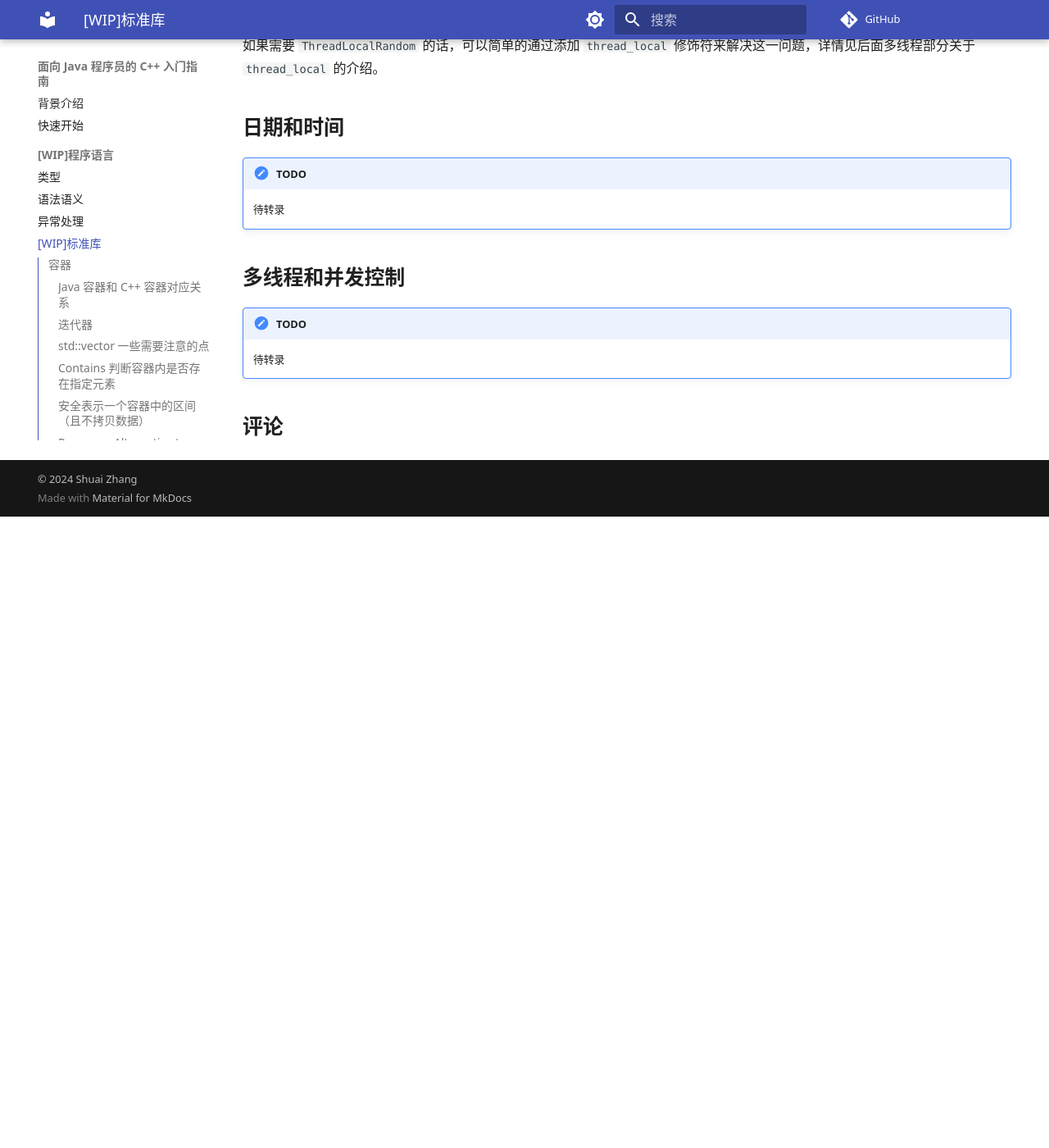
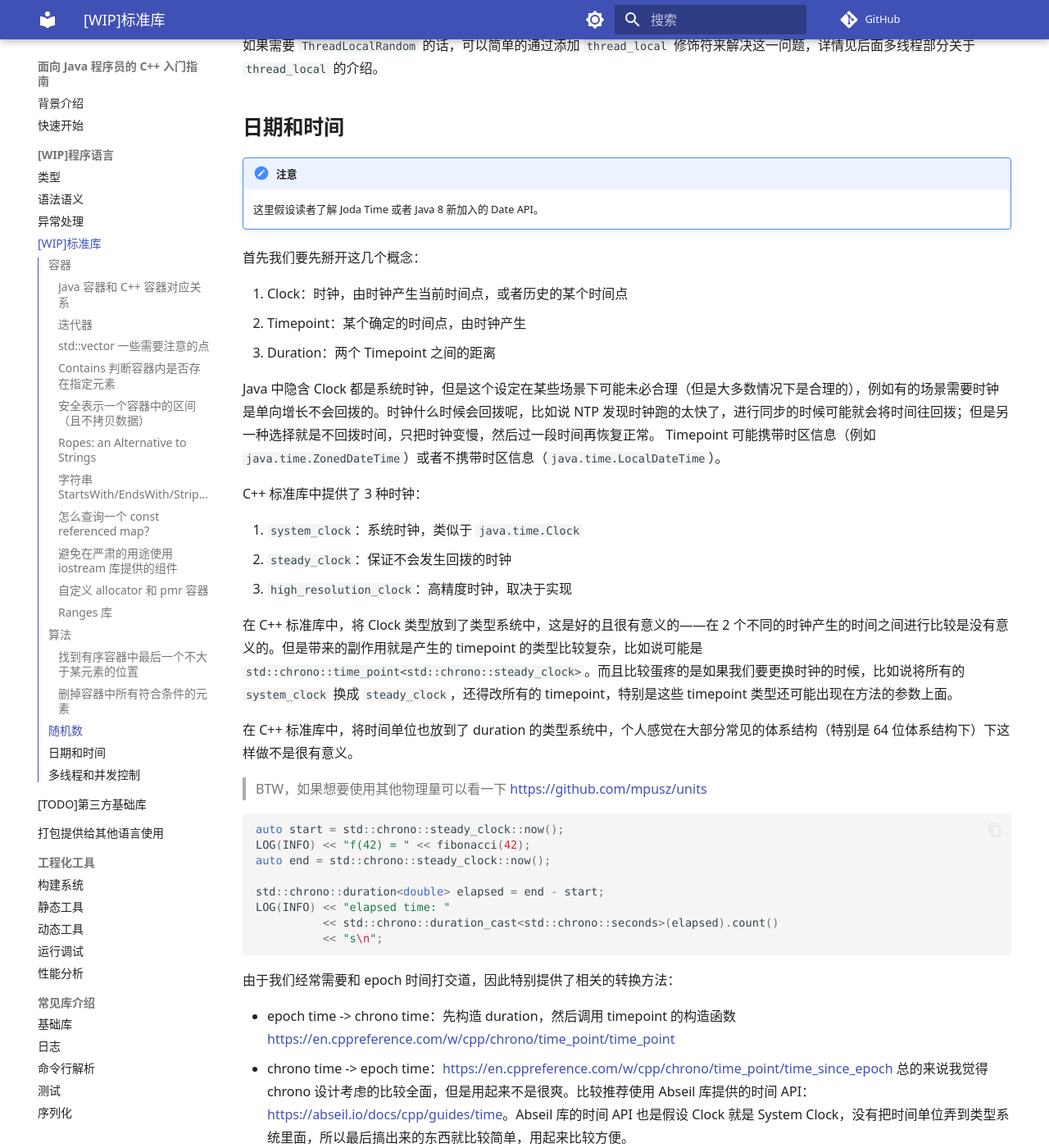
Before and after one commit to hcoona/cxx-for-java-developers, an MkDocs documentation site: the page built from docs/core-language/standard-library.md, in a window 1280 px wide and 1400 px high, scrolled down 8796 px. Shown: the whole window at 82% size. Built offline with MkDocs 1.6.1 and Material for MkDocs 9.7.7, drawn with Linux system fonts in a browser that asks for light colours; comment, search, counter and statistics services are not loaded; before the commit the page ends 9426 px from its top, so only the background shows below that; some of the changed text lies outside the part shown.

Commit message:
doc(standard-library): Finish Time Section Transcription

````diff
--- a/docs/core-language/standard-library.md
+++ b/docs/core-language/standard-library.md
@@ -319,9 +319,50 @@ Abseil 库提供的 Random 的介绍见 <https://abseil.io/docs/cpp/guides/rando
 
 ## 日期和时间
 
-/// admonition | TODO
-    type: todo
-待转录
+/// admonition | 注意
+这里假设读者了解 Joda Time 或者 Java 8 新加入的 Date API。
+///
+
+首先我们要先掰开这几个概念：
+
+1. Clock：时钟，由时钟产生当前时间点，或者历史的某个时间点
+1. Timepoint：某个确定的时间点，由时钟产生
+1. Duration：两个 Timepoint 之间的距离
+
+Java 中隐含 Clock 都是系统时钟，但是这个设定在某些场景下可能未必合理（但是大多数情况下是合理的），例如有的场景需要时钟是单向增长不会回拨的。时钟什么时候会回拨呢，比如说 NTP 发现时钟跑的太快了，进行同步的时候可能就会将时间往回拨；但是另一种选择就是不回拨时间，只把时钟变慢，然后过一段时间再恢复正常。
+Timepoint 可能携带时区信息（例如 `java.time.ZonedDateTime`）或者不携带时区信息（`java.time.LocalDateTime`）。
+
+C++ 标准库中提供了 3 种时钟：
+
+1. `system_clock`：系统时钟，类似于 `java.time.Clock`
+1. `steady_clock`：保证不会发生回拨的时钟
+1. `high_resolution_clock`：高精度时钟，取决于实现
+
+在 C++ 标准库中，将 Clock 类型放到了类型系统中，这是好的且很有意义的——在 2 个不同的时钟产生的时间之间进行比较是没有意义的。但是带来的副作用就是产生的 timepoint 的类型比较复杂，比如说可能是 `std::chrono::time_point<std::chrono::steady_clock>`。而且比较蛋疼的是如果我们要更换时钟的时候，比如说将所有的 `system_clock` 换成 `steady_clock`，还得改所有的 timepoint，特别是这些 timepoint 类型还可能出现在方法的参数上面。
+
+在 C++ 标准库中，将时间单位也放到了 duration 的类型系统中，个人感觉在大部分常见的体系结构（特别是 64 位体系结构下）下这样做不是很有意义。
+
+> BTW，如果想要使用其他物理量可以看一下 <https://github.com/mpusz/units>
+
+```cpp
+auto start = std::chrono::steady_clock::now();
+LOG(INFO) << "f(42) = " << fibonacci(42);
+auto end = std::chrono::steady_clock::now();
+
+std::chrono::duration<double> elapsed = end - start;
+LOG(INFO) << "elapsed time: "
+          << std::chrono::duration_cast<std::chrono::seconds>(elapsed).count()
+          << "s\n";
+```
+
+由于我们经常需要和 epoch 时间打交道，因此特别提供了相关的转换方法：
+
+- epoch time -> chrono time：先构造 duration，然后调用 timepoint 的构造函数 https://en.cppreference.com/w/cpp/chrono/time_point/time_point
+- chrono time -> epoch time：<https://en.cppreference.com/w/cpp/chrono/time_point/time_since_epoch>
+总的来说我觉得 chrono 设计考虑的比较全面，但是用起来不是很爽。比较推荐使用 Abseil 库提供的时间 API：https://abseil.io/docs/cpp/guides/time。Abseil 库的时间 API 也是假设 Clock 就是 System Clock，没有把时间单位弄到类型系统里面，所以最后搞出来的东西就比较简单，用起来比较方便。
+
+/// admonition | 注意
+在严肃的场景下考虑如何解析字符串表示的日历时间，并转换成一个系统绝对时间，应该使用 Abseil 库中的 Civil Time 或者具有类似功能的库。处理各种地区的特殊情况是非常复杂（比如说夏令时，特殊润秒规则等等）的问题，一定不要凭感觉手工去做。
 ///
 
 ## 多线程和并发控制
````
